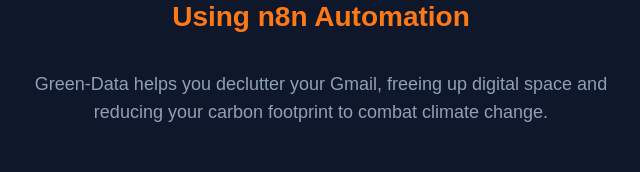
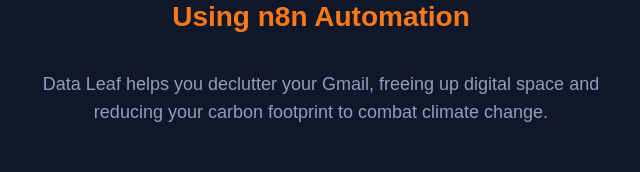
Before and after one commit to BalaPrasannanarsimham/green_data, a Next.js app: page / in a window 1280 px wide. Shown: the part 348-520 px from the top of the page, without its empty margins (319-959 px from the left). Built offline with nearby package versions, Linux system fonts and the light colour scheme; no server answers.

Commit message:
fix: removed img event handlers to resolve next.js server component error and renamed to Data Leaf

```diff
--- a/src/app/layout.tsx
+++ b/src/app/layout.tsx
@@ -14,7 +14,7 @@
 });
 
 export const metadata: Metadata = {
-  title: "Green-Data - Reduce Your Digital Footprint",
+  title: "Data Leaf - Reduce Your Digital Footprint",
   description: "Streamline your inbox and contribute to a greener planet.",
 };
 
--- a/src/app/page.tsx
+++ b/src/app/page.tsx
@@ -51,18 +51,8 @@
             <img
               src="/logo.png"
               alt="App Logo"
-              className="h-44 w-auto object-contain mb-4 hidden"
-              onError={(e) => (e.currentTarget.style.display = 'none')}
-              onLoad={(e) => {
-                e.currentTarget.style.display = 'block';
-                const emojis = document.getElementById('fallback-emojis');
-                if (emojis) emojis.style.display = 'none';
-              }}
+              className="h-44 w-auto object-contain mb-4"
             />
-            <div id="fallback-emojis" className="flex items-center gap-4">
-              <div className="text-[100px] leading-none">🌿</div>
-              <div className="text-[70px] leading-none anim-spin-slow mt-4">♻️</div>
-            </div>
           </div>
 
           <h1 className="text-6xl sm:text-7xl font-extrabold mt-6 bg-gradient-to-r from-[#2ecc71] to-[#3498db] bg-clip-text text-transparent anim-fade-3 tracking-widest uppercase">
@@ -75,7 +65,7 @@
         </div>
 
         <p className="mt-8 text-lg text-slate-400 max-w-xl mb-12 anim-fade-6">
-          Green-Data helps you declutter your Gmail, freeing up digital space and reducing your carbon footprint to combat climate change.
+          Data Leaf helps you declutter your Gmail, freeing up digital space and reducing your carbon footprint to combat climate change.
         </p>
 
         <div className="flex flex-col sm:flex-row gap-4 w-full justify-center max-w-md items-center anim-fade-6">
--- a/src/components/Sidebar.tsx
+++ b/src/components/Sidebar.tsx
@@ -35,7 +35,7 @@
                 <div className="p-2 bg-green-100 rounded-lg mr-3">
                     <Leaf className="w-5 h-5 text-green-600" />
                 </div>
-                <span className="text-xl font-extrabold text-gray-900 tracking-tight">Green-Data</span>
+                <span className="text-xl font-extrabold text-gray-900 tracking-tight">Data Leaf</span>
             </div>
 
             <div className="flex-1 overflow-y-auto py-6 px-4 space-y-2">
```
